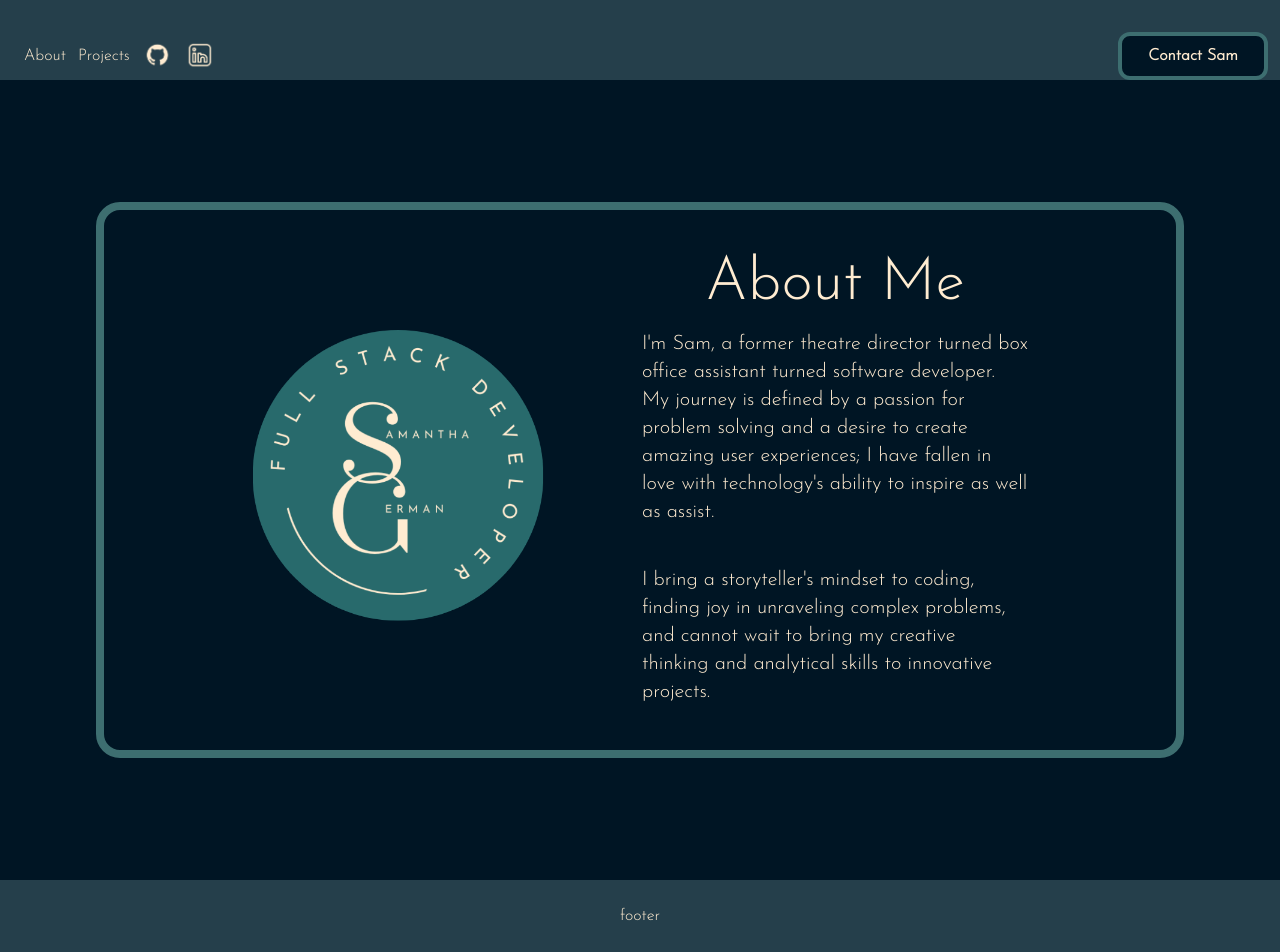
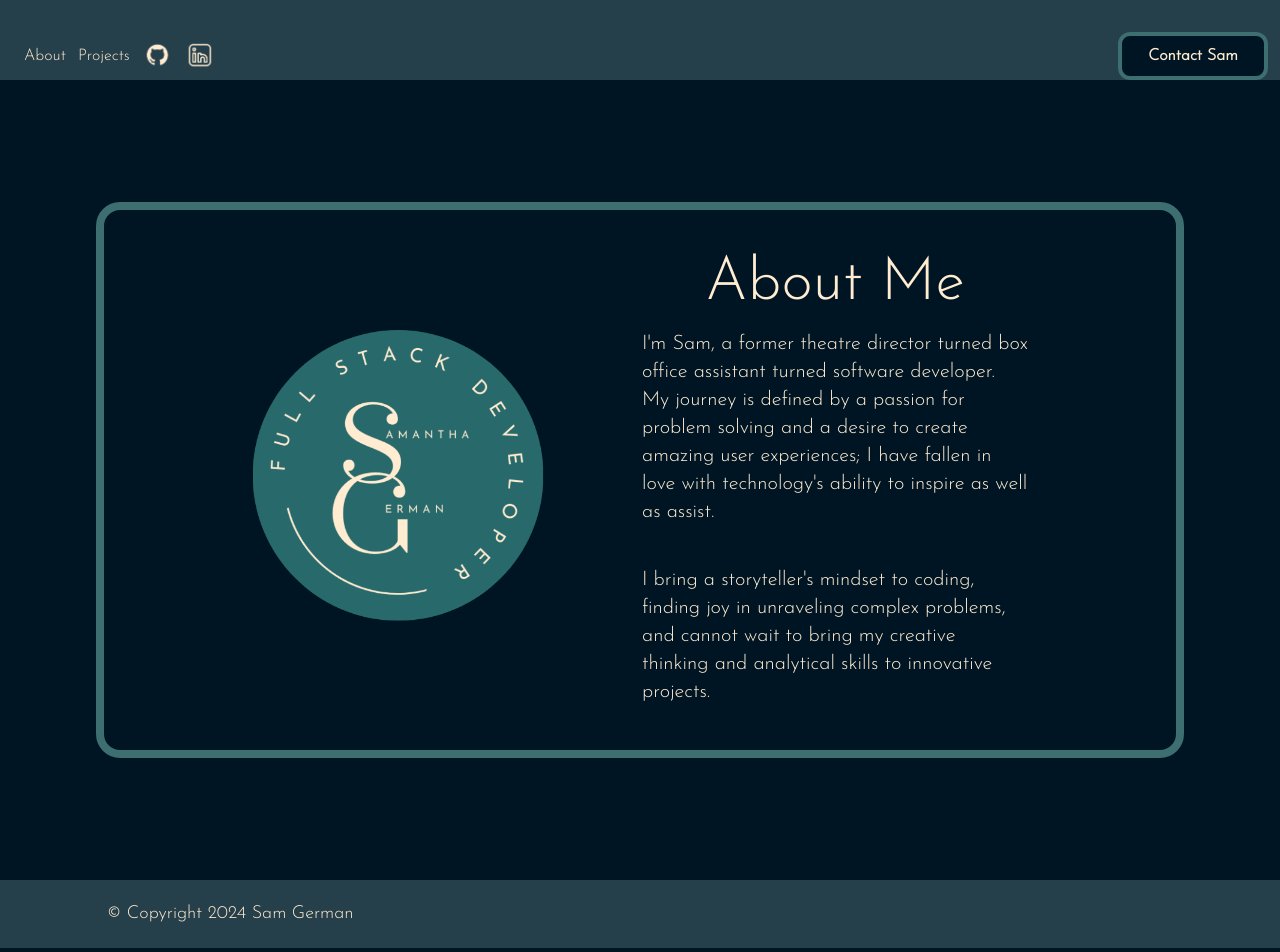
Before and after one commit to sam1234g/portfolio, a Next.js app: page / in a window 1280 px wide. Shown: the top 952 px of the page. Built offline with nearby package versions, Linux system fonts and the light colour scheme.

Commit message:
footer updated

```diff
--- a/app/components/Footer.js
+++ b/app/components/Footer.js
@@ -8,14 +8,14 @@ export default function Footer() {
 
 
           </div> */}
-          <div className="flex flex-col items-center z-10  sm:items-end self-center pb-4">
+          {/* <div className="flex flex-col items-center z-10  sm:items-end self-center pb-4">
                  <div className="justify-self-end mt-3">
              <h1>footer</h1>
             </div>
-          </div>
+          </div> */}
           <div className="flex flex-wrap flex-col items-center z-10">
             {/* <div className="p-px bg-white dark:bg-black w-10/12 h-0 "></div> */}
-            <div className="w-10/12 pb-10 pt-2 text-lg">
+            <div className="w-10/12 pb-5 pt-2 text-lg">
               <p>
                 &copy; Copyright {new Date().getFullYear()} Sam German
               </p>
```
